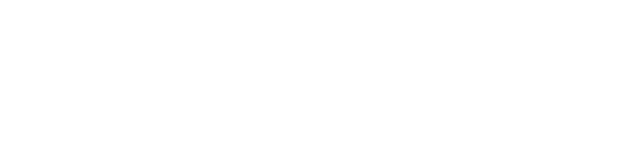
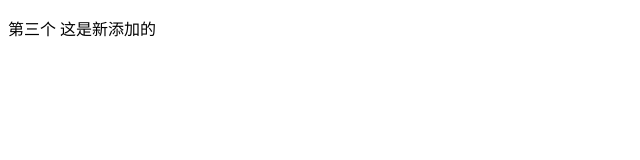
Before and after one commit to Mar-Mar-Mar/Mar, a plain HTML site: page user.html in a window 1280 px wide. Shown: the whole page, without its empty margins (0-640 px from the left). Drawn offline with Linux system fonts and the light colour scheme.

Commit message:
这是第三个被修改后的

```diff
--- a/user.html
+++ b/user.html
@@ -8,6 +8,7 @@
 </head>
 
 <body>
+    <p>第三个 这是新添加的</p>
 </body>
 
 </html>
```
